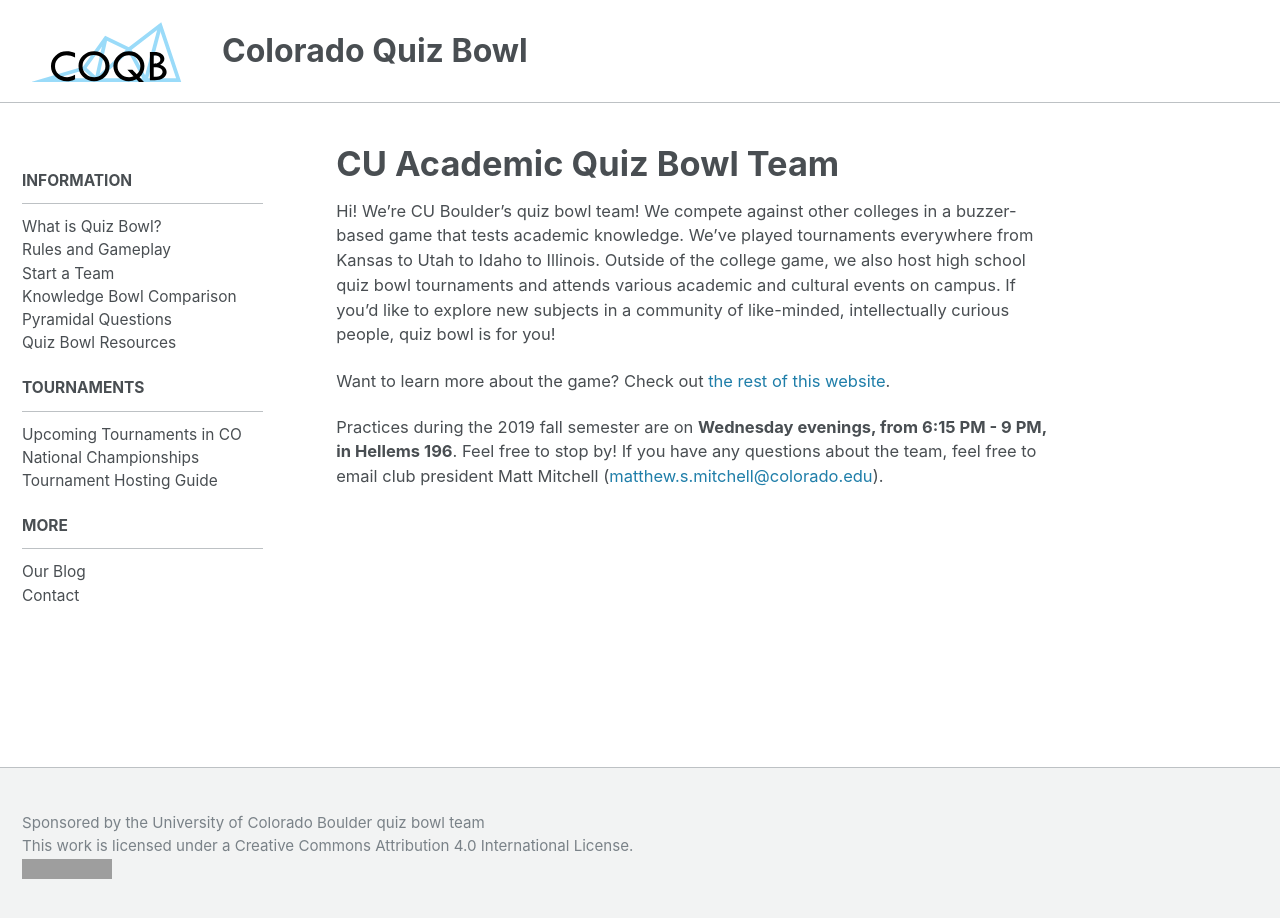
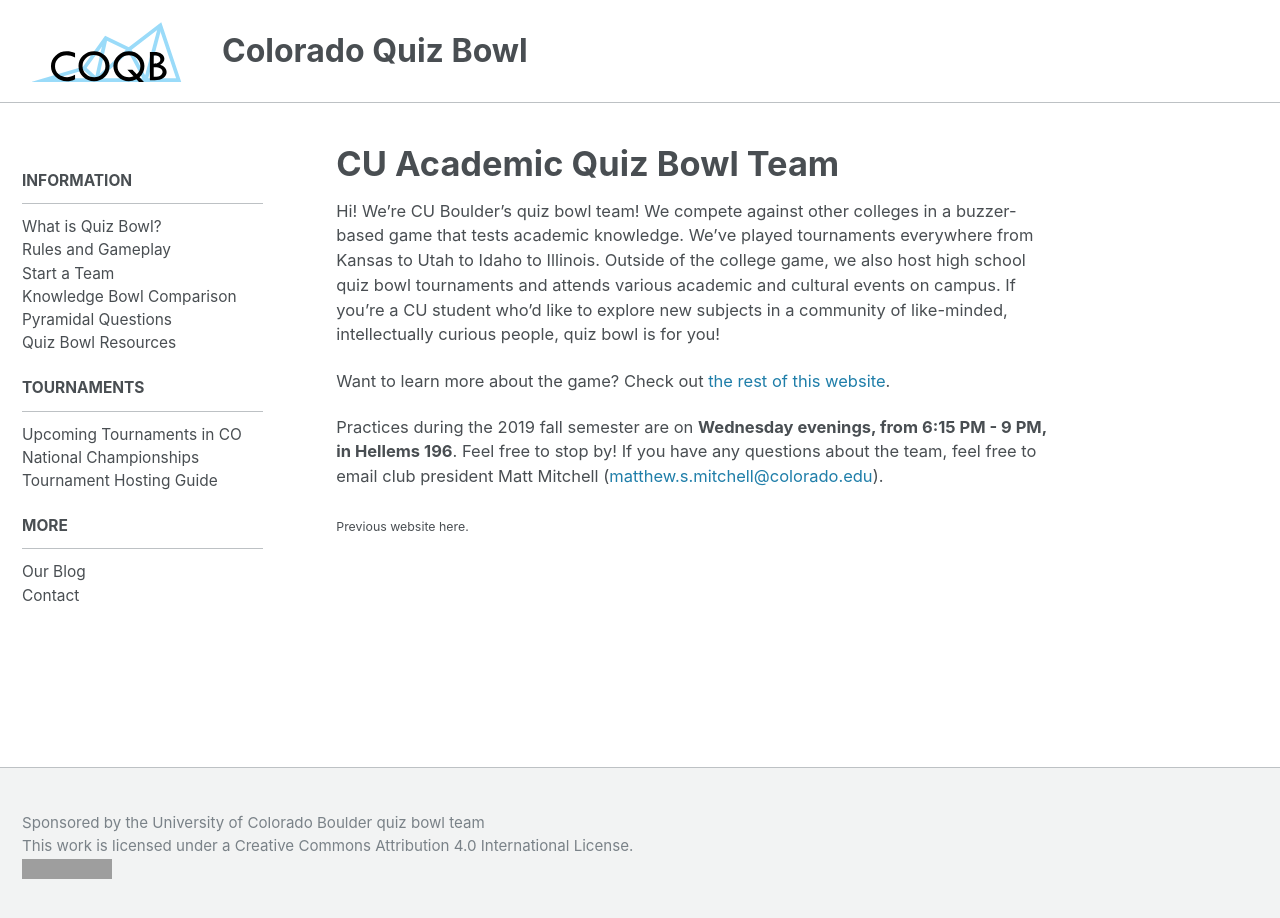
Before and after one commit to matt2718/colorado-qb, a Jekyll site: the page built from _pages/cu.md, in a window 1280 px wide and 924 px high. Shown: the top 918 px of the window. Built offline with Jekyll 4.4.1, drawn with Linux system fonts in a browser that asks for light colours; grey boxes are pictures that could not be loaded.

Commit message:
misc changes

```diff
--- a/_pages/cu.md
+++ b/_pages/cu.md
@@ -8,8 +8,9 @@ colleges in a buzzer-based game that tests academic knowledge. We've
 played tournaments everywhere from Kansas to Utah to Idaho to
 Illinois. Outside of the college game, we also host high school quiz
 bowl tournaments and attends various academic and cultural events on
-campus. If you'd like to explore new subjects in a community of
-like-minded, intellectually curious people, quiz bowl is for you!
+campus. If you're a CU student who'd like to explore new subjects in a
+community of like-minded, intellectually curious people, quiz bowl is
+for you!
 
 Want to learn more about the game? Check out [the rest of this
 website](/info/what-is-qb/).
@@ -18,3 +19,5 @@ Practices during the 2019 fall semester are on **Wednesday evenings,
 from 6:15 PM - 9 PM, in Hellems 196**. Feel free to stop by! If you
 have any questions about the team, feel free to email club president
 Matt Mitchell (<matthew.s.mitchell@colorado.edu>).
+
+<sub>Previous website here.</sub>
```
Also changed, not shown: _pages/tournaments/nationals.md (+2 -2 lines), _pages/tournaments/upcoming.md (+1 -1 lines).
